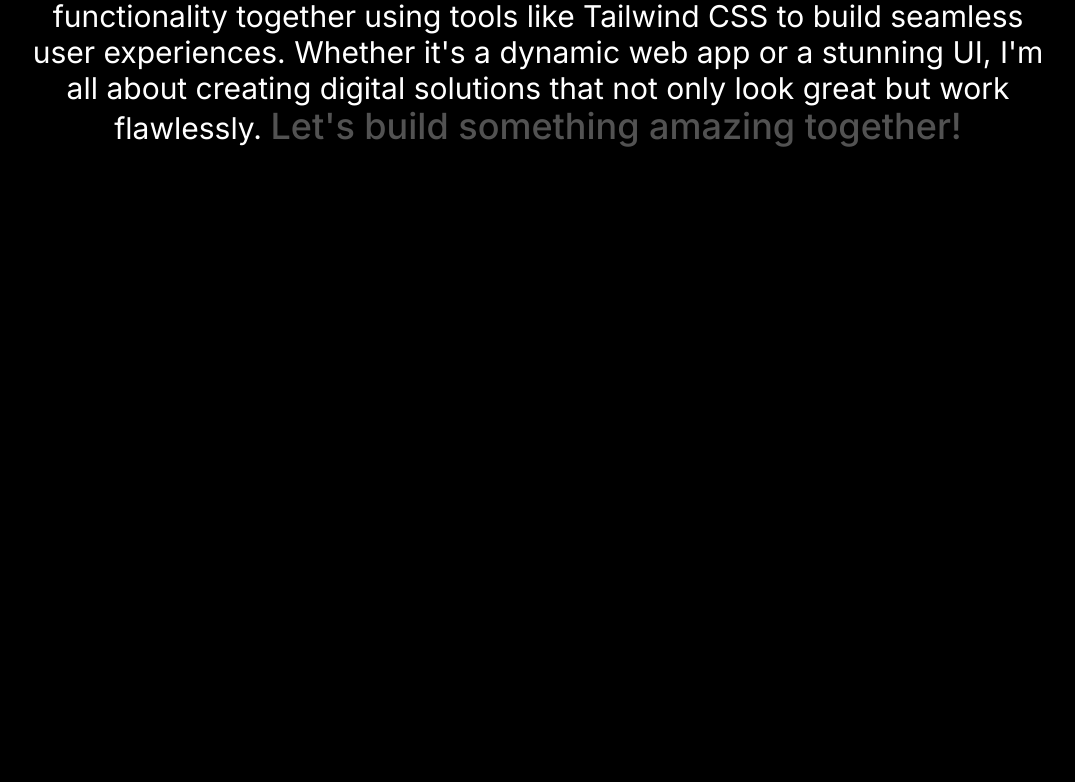
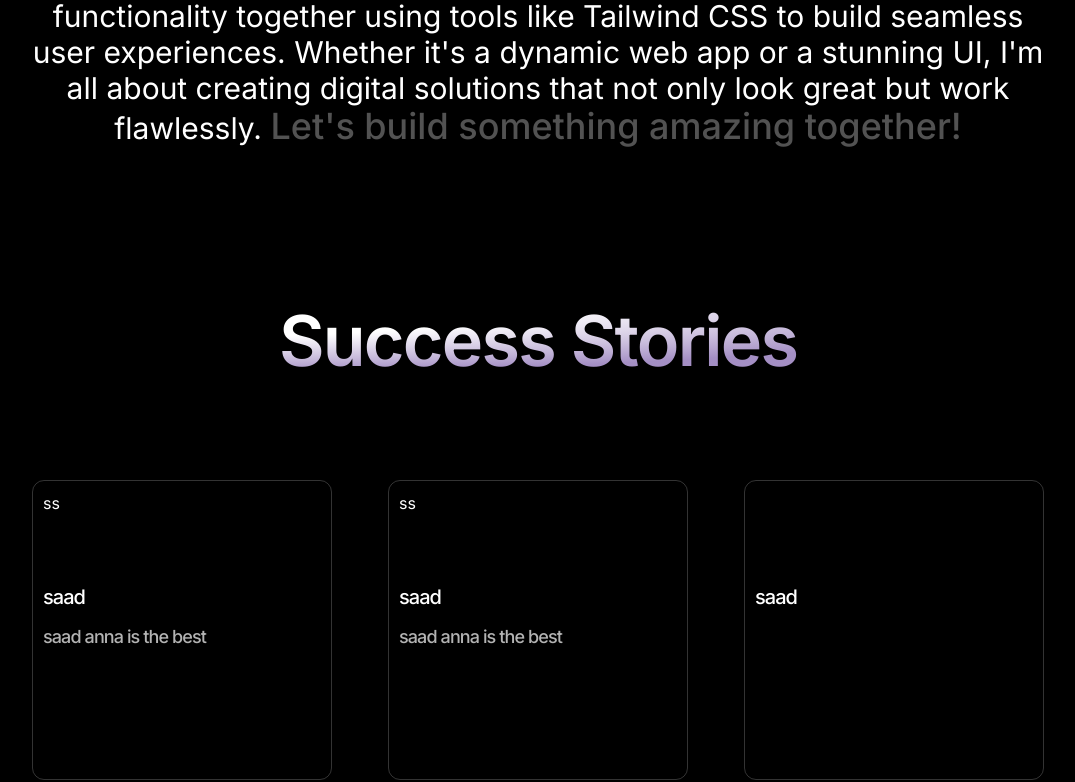
Before and after one commit to SaadAnna/Saad_Anna_Portfolio, a Next.js app: page / in a window 1280 px wide. Shown: the part 2015-2797 px from the top of the page, without its empty margins (102-1177 px from the left). Before the commit the page ends 2241 px from the top, so only its background shows below. Built offline with nearby package versions, Linux system fonts and the light colour scheme.

Commit message:
Start the work section

```diff
--- a/src/app/page.tsx
+++ b/src/app/page.tsx
@@ -3,6 +3,7 @@ import { Hero } from "@/sections/Hero";
 import { LogoMotion } from "@/sections/LogoMotion";
 import { Services } from "@/sections/Services";
 import { About } from "@/sections/About";
+import { Work } from "@/sections/Work";
 export default function Home() {
   return (
     <>
@@ -11,6 +12,7 @@ export default function Home() {
     <LogoMotion />
     <Services />
     <About />
+    <Work />
     </>
 
   );
--- a/src/sections/Services.tsx
+++ b/src/sections/Services.tsx
@@ -83,7 +83,7 @@ export const Services = () => {
           {services.map((service) => (
             <div
               key={service.id}
-              className="flex flex-col relative  text-start justify-start gap-3 p-2.5 border bg-white/5 border-white/20 rounded-xl w-[300px] h-[300px] cursor-pointer"
+              className="flex flex-col relative  text-start justify-start gap-3 p-2.5 border border-white/20 rounded-xl w-[300px] h-[300px] cursor-pointer"
             >
               <div className="">{service.icon}</div>
               <div className="text-white tracking-tighter font-medium text-xl">
--- /dev/null
+++ b/src/sections/Work.tsx
@@ -0,0 +1,58 @@
+import React from "react";
+
+export const Work = () => {
+  const Works = [
+    {
+      id: 1,
+      image: "ss",
+      title: "saad",
+      description: "saad anna is the best",
+      languages: "HTML / CSS / Javascript",
+    },
+    {
+      id: 2,
+      image: "ss",
+      title: "saad",
+      description: "saad anna is the best",
+      languages: "HTML / CSS / Javascript",
+    },
+    {
+      id: 2,
+      image: "",
+      title: "saad",
+      description: "",
+      languages: "",
+    },
+  ];
+  return (
+    <section className="py-20">
+      <div className="container">
+        <div className="flex flex-col gap-10 justify-center mx-auto ">
+          <div className="text-5xl md:text-[70px] md:leading-none font-semibold tracking-tight bg-white bg-[radial-gradient(100%_100%_at_top_left,white,white,rgb(74,32,138,.5))] text-transparent bg-clip-text text-center">
+            Success Stories
+          </div>
+          <div className="flex p-2.5 py-16  rounded-xl gap-14 items-center lg:flex-1 flex-wrap justify-center">
+            {Works.map((work) => (
+              <div
+                key={work.id}
+                className="flex flex-col relative  text-start justify-start gap-3 p-2.5 border border-white/20 rounded-xl w-[300px] h-[300px] cursor-pointer"
+              >
+                <div className="w-auto h-20 rounded-xl object-cover">
+                  {work.image}
+                </div>
+                <div className="text-white tracking-tighter font-medium text-xl">
+                  {work.title}
+                </div>
+                <div className=" text-white/70 tracking-tighter font-medium text-lg">
+                  {work.description}
+                </div>
+              </div>
+            ))}
+          </div>
+        </div>
+      </div>
+    </section>
+  );
+};
+
+export default Work;
```
